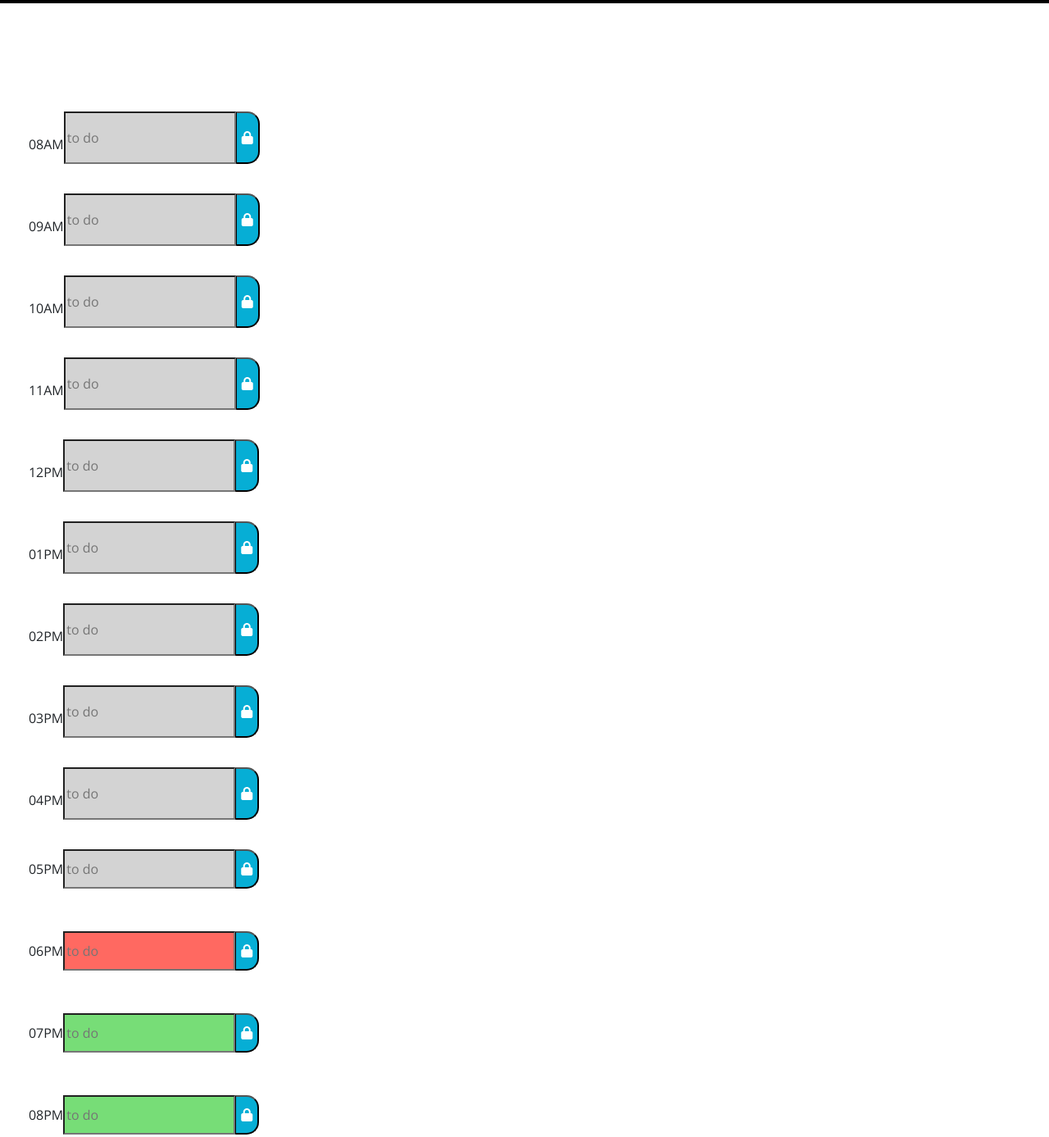
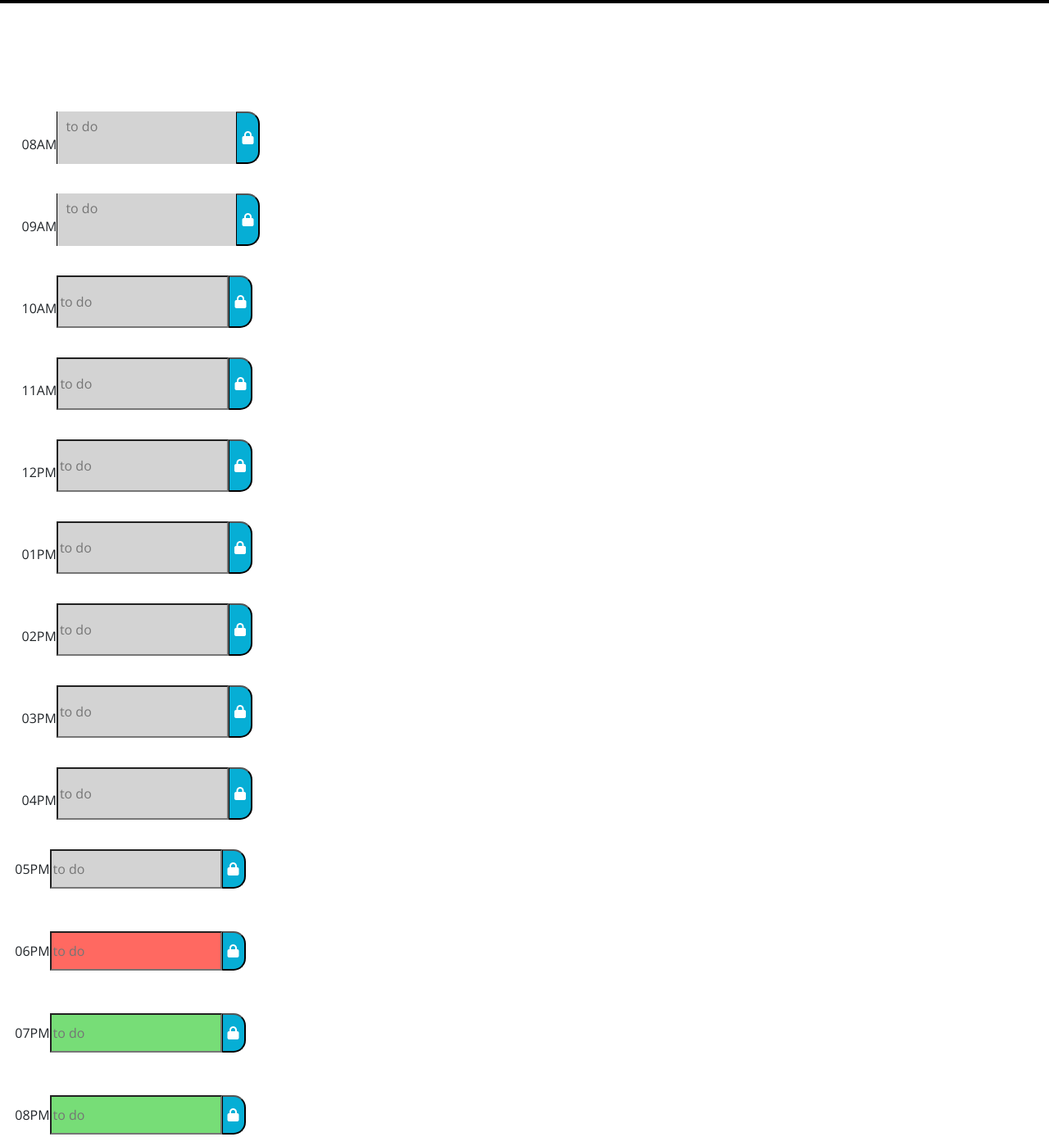
Before and after one commit to JenBerlin/Day-Schedule, a plain HTML site: page index.html in a window 1280 px wide. Shown: the part 300-1687 px from the top of the page at 82% size. Drawn offline with nearby package versions, Linux system fonts and the light colour scheme.

Commit message:
Adjustments on html and js

```diff
--- a/index.html
+++ b/index.html
@@ -1,19 +1,35 @@
 <!DOCTYPE html>
 <html lang="en">
-
   <head>
     <meta charset="UTF-8" />
     <meta name="viewport" content="width=device-width, initial-scale=1.0" />
     <meta http-equiv="X-UA-Compatible" content="ie=edge" />
-    <link rel="stylesheet" href="https://stackpath.bootstrapcdn.com/bootstrap/4.3.1/css/bootstrap.min.css" />
-    <link rel="stylesheet" href="https://use.fontawesome.com/releases/v5.8.1/css/all.css"
-        integrity="sha384-50oBUHEmvpQ+1lW4y57PTFmhCaXp0ML5d60M1M7uH2+nqUivzIebhndOJK28anvf" crossorigin="anonymous" />
-    <link href="https://fonts.googleapis.com/css?family=Open+Sans&display=swap" rel="stylesheet" />
+    <link
+      rel="stylesheet"
+      href="https://stackpath.bootstrapcdn.com/bootstrap/4.3.1/css/bootstrap.min.css"
+    />
+    <link
+      rel="stylesheet"
+      href="https://use.fontawesome.com/releases/v5.8.1/css/all.css"
+      integrity="sha384-50oBUHEmvpQ+1lW4y57PTFmhCaXp0ML5d60M1M7uH2+nqUivzIebhndOJK28anvf"
+      crossorigin="anonymous"
+    />
+    <link
+      href="https://fonts.googleapis.com/css?family=Open+Sans&display=swap"
+      rel="stylesheet"
+    />
     <link rel="stylesheet" href="style.css" />
-    <link rel="stylesheet" href="https://cdnjs.cloudflare.com/ajax/libs/font-awesome/6.0.0-beta2/css/all.min.css"
+    <link
+      rel="stylesheet"
+      href="https://cdnjs.cloudflare.com/ajax/libs/font-awesome/6.0.0-beta2/css/all.min.css"
       integrity="sha512-YWzhKL2whUzgiheMoBFwW8CKV4qpHQAEuvilg9FAn5VJUDwKZZxkJNuGM4XkWuk94WCrrwslk8yWNGmY1EduTA=="
-        crossorigin="anonymous" referrerpolicy="no-referrer" />
-    <script type="text/javascript" src="https://cdnjs.cloudflare.com/ajax/libs/moment.js/2.27.0/moment.min.js"></script>
+      crossorigin="anonymous"
+      referrerpolicy="no-referrer"
+    />
+    <script
+      type="text/javascript"
+      src="https://cdnjs.cloudflare.com/ajax/libs/moment.js/2.27.0/moment.min.js"
+    ></script>
     <title>Work Day Scheduler</title>
   </head>
 
@@ -25,35 +41,34 @@
     </header>
     <div class="time-block">
       <!-- Timeblocks go here -->
-    </div>
-    <div class="row">
+      <div class="row" data-time="8">
         <tr>
           08AM
-            <input id="8" type="text" placeholder="to do">
-            <button class="saveBtn"><i class="fas fa-lock"></i></button>
+          <textarea id="8" type="text" placeholder="to do"></textarea>
+          <button id="8" class="saveBtn"><i class="fas fa-lock"></i></button>
         </tr>
       </div>
 
-    <div class="row">
-        <tr class="row">
+      <div class="row" data-time="9">
+        <tr>
           09AM
-            <input id="9" type="text" placeholder="to do">
-            <button class="saveBtn"><i class="fas fa-lock"></i></button>
+          <textarea id="9" type="text" placeholder="to do"></textarea>
+          <button id="9" class="saveBtn"><i class="fas fa-lock"></i></button>
         </tr>
       </div>
 
       <div class="row">
         <tr class="row">
           10AM
-            <input id="10" type="text" placeholder="to do">
-            <button class="saveBtn"><i class="fas fa-lock"></i></button>
+          <input id="10" type="text" placeholder="to do" />
+          <button id="10" class="saveBtn"><i class="fas fa-lock"></i></button>
         </tr>
       </div>
 
       <div class="row">
         <tr class="row">
           11AM
-            <input id="11" type="text" placeholder="to do">
+          <input id="11" type="text" placeholder="to do" />
           <button class="saveBtn"><i class="fas fa-lock"></i></button>
         </tr>
       </div>
@@ -61,7 +76,7 @@
       <div class="row">
         <tr class="row">
           12PM
-            <input id="12" type="text" placeholder="to do">
+          <input id="12" type="text" placeholder="to do" />
           <button class="saveBtn"><i class="fas fa-lock"></i></button>
         </tr>
       </div>
@@ -69,7 +84,7 @@
       <div class="row">
         <tr class="row">
           01PM
-            <input id="13" type="text" placeholder="to do">
+          <input id="13" type="text" placeholder="to do" />
           <button class="saveBtn"><i class="fas fa-lock"></i></button>
         </tr>
       </div>
@@ -77,7 +92,7 @@
       <div class="row">
         <tr class="row">
           02PM
-            <input id="14" type="text" placeholder="to do">
+          <input id="14" type="text" placeholder="to do" />
           <button class="saveBtn"><i class="fas fa-lock"></i></button>
         </tr>
       </div>
@@ -85,7 +100,7 @@
       <div class="row">
         <tr class="row">
           03PM
-            <input id="15" type="text" placeholder="to do">
+          <input id="15" type="text" placeholder="to do" />
           <button class="saveBtn"><i class="fas fa-lock"></i></button>
         </tr>
       </div>
@@ -93,38 +108,38 @@
       <div class="row">
         <tr class="row">
           04PM
-            <input id="16" type="text" placeholder="to do">
+          <input id="16" type="text" placeholder="to do" />
           <button class="saveBtn"><i class="fas fa-lock"></i></button>
         </tr>
       </div>
 
       <div class="row">
         05PM
-            <input id="17" type="text" placeholder="to do">
+        <input id="17" type="text" placeholder="to do" />
         <button class="saveBtn"><i class="fas fa-lock"></i></button>
       </div>
 
       <div data-time="18" class="row">
         06PM
-            <input id="18" type="text" placeholder="to do">
+        <input id="18" type="text" placeholder="to do" />
         <button class="saveBtn"><i class="fas fa-lock"></i></button>
       </div>
 
       <div class="row">
         07PM
-            <input id="19" type="text" placeholder="to do">
+        <input id="19" type="text" placeholder="to do" />
         <button class="saveBtn"><i class="fas fa-lock"></i></button>
       </div>
 
       <div class="row">
         08PM
-            <input id="20" type="text" placeholder="to do">
+        <input id="20" type="text" placeholder="to do" />
         <button class="saveBtn"><i class="fas fa-lock"></i></button>
+      </div>
     </div>
 
     <script src="https://cdnjs.cloudflare.com/ajax/libs/jquery/3.2.1/jquery.min.js"></script>
     <script src="https://cdnjs.cloudflare.com/ajax/libs/moment.js/2.24.0/moment.min.js"></script>
     <script src="script.js"></script>
   </body>
-
 </html>
--- a/script.js
+++ b/script.js
@@ -1,6 +1,7 @@
 var today = moment();
 $("#currentDay").text(today.format('dddd, MMMM Do'))
 
+// It goes through the time/moment comparing the value and sets a specific styling
 setInterval(() => {
     const currentHour = moment().hour()
     for (let hour = 0; hour < 24; hour++) {
@@ -15,23 +16,50 @@ setInterval(() => {
     }
 }, 1000)
 
-function setText (){
-const localStorageHourData = JSON.parse(localStorage.getItem("hourlyData"))||[];
-    console.log(localStorageHourData)
+
+function setText(){
+const localStorageHourData = JSON.parse(localStorage.getItem("hourlyData"))
+// If there is no object in local storage push in an empty object
+    if (localStorageHourData === null) {
+        localStorage.setItem("hourlyData", JSON.stringify({}))
+    }
+
     const timeBlock = parseInt($(this).data("time"),10)
     const plannedEvent = localStorageHourData[timeBlock]
-    $(this).find("textarea").text()
+    $(this).find("textarea").text(plannedEvent)
 }
-setText()
+// Set text for each time block
+function mapThroughBlocks(){
+    const timeBlockArray = $(".time-block .row")
+    timeBlockArray.map(setText)
+}
 
 function onClick(event){
-    const localStorageHourData = JSON.parse(localStorage.getItem("hourlyData"))||[];
+    // Got old box from local storage
+    const localStorageHourData = JSON.parse(localStorage.getItem("hourlyData"));
     const target = $(event.target)
     console.log(target)
+
+    if (target.is("button")) {
+        const key = target.attr("id")
+        const value = target.parent().find("textarea").val()
+
+        const newScheduleObject = {
+            // Old data out of box
+            ...localStorageHourData,
+            // New data
+            [key]: value
+        }
+        // New box with old data and new data put back into local storage
+        localStorage.setItem("hourlyData", JSON.stringify(newScheduleObject))
+    }
+
 }
 
 function runOnReady(){
-    $(".container").click(onClick)
+    mapThroughBlocks()
+
+    $(".time-block").click(onClick)
 }
 
 $(window).ready(runOnReady)
```
Lines whose indentation alone changed are shown as unchanged.
